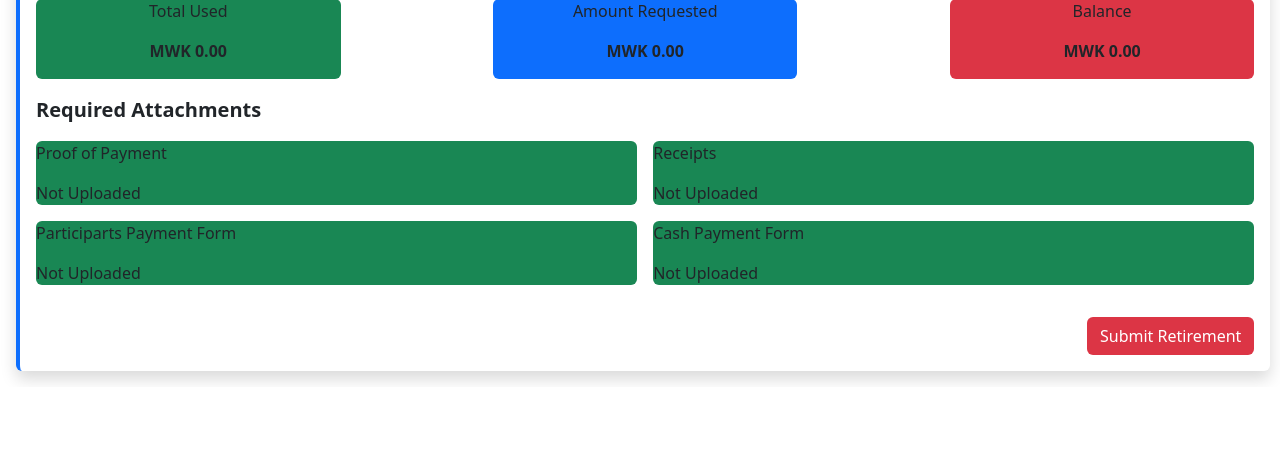
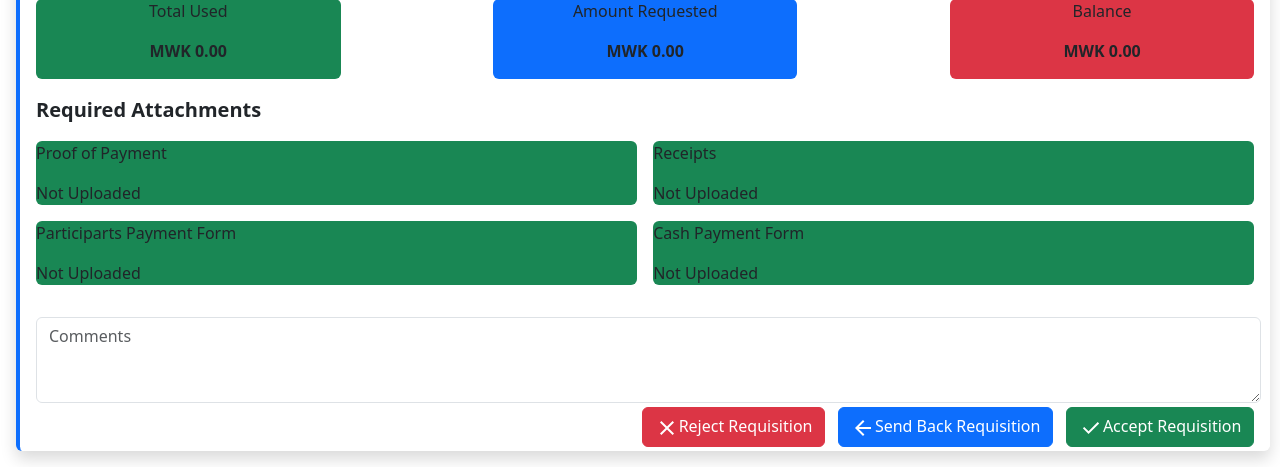
Before and after one commit to FrezerMakina/CashTrackingSystem, a Django app: page /retirement/1/review/ in a window 1280 px wide. Shown: the part 445-912 px from the top of the page. Before the commit the page ends 827 px from the top, so only its background shows below. Run offline with Django 5.2, Linux system fonts and the light colour scheme; a user stored in the database is signed in; tables that the repository leaves empty hold one stand-in row (values such as "Sample post"); some libraries are stand-ins or nearby versions.

Commit message:
added relatable icons in review forms

```diff
--- a/templates/CashTracker/review/retirement_review.html
+++ b/templates/CashTracker/review/retirement_review.html
@@ -132,8 +132,14 @@
                 </div>
             </div>
 
-            <div class="m-3">
-                <button type="submit" class="d-flex btn text-white bg-danger ms-auto">Submit Retirement</button>
+
+
+            <textarea type="text" id="comments" placeholder="Comments" class="form-control mx-3 my-0" rows="3" style="width: 98%;"></textarea>
+
+            <div class="mx-3 my-1 d-flex ms-auto w-50">
+                <button type="button" class="d-inline btn btn-danger ms-auto"><img src="{% static 'CashTracker/icons/close.svg' %}" alt="reject">Reject Requisition</button>
+                <button type="button" class="d-inline btn btn-primary ms-auto"><img src="{% static 'CashTracker/icons/back.svg' %}" alt="send back">Send Back Requisition</button>
+                <button type="submit" class="d-inline btn btn-success ms-auto"><img src="{% static 'CashTracker/icons/check.svg' %}" alt="save">Accept Requisition</button>
             </div>
 
         </form>
```
Also changed, not shown: templates/CashTracker/review/requisition_review.html (+4 -4 lines), templates/CashTracker/review/voucher_review.html (+4 -3 lines), static/CashTracker/icons/back.svg (added), static/CashTracker/icons/check.svg (added), static/CashTracker/icons/close.svg (added).
